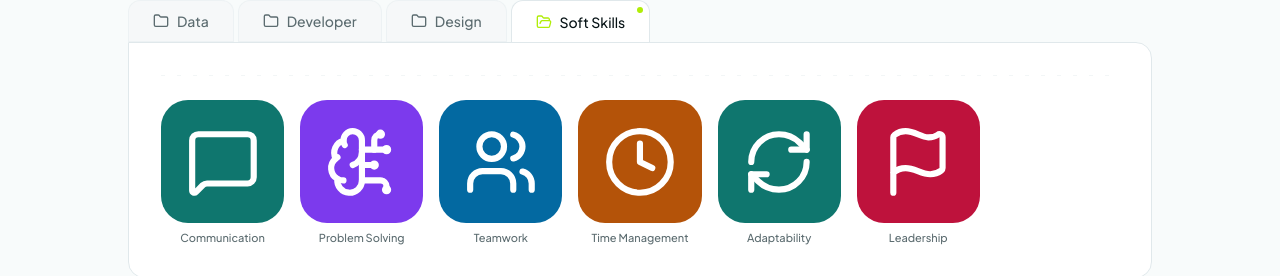
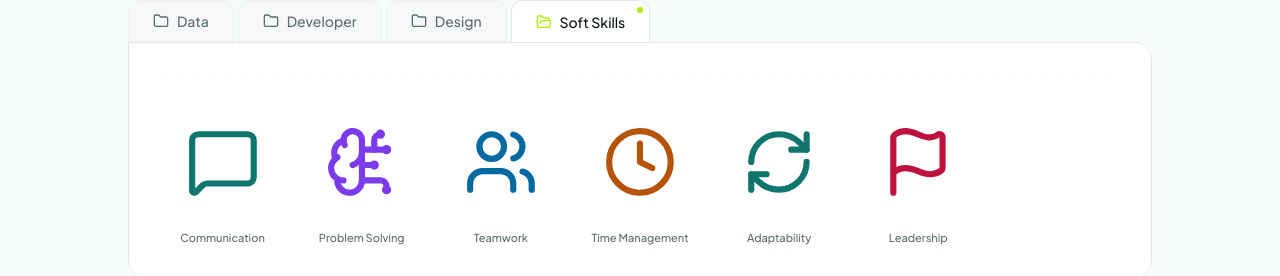
Before and after one commit to PradipaJavierFatah/PradipaPortofolioNextJs, a Next.js app: page / in a window 1280 px wide. Both pictures are taken after a click on the button "Soft Skills". Shown: the part 4177-4453 px from the top of the page. Built offline with nearby package versions, Linux system fonts and the light colour scheme; no server answers.

Commit message:
fix: correct icon IDs for Excel/PowerPoint, unify tile style (all white bg)

```diff
--- a/src/components/sections/skills-section.tsx
+++ b/src/components/sections/skills-section.tsx
@@ -19,7 +19,7 @@ const ICONS: Record<string, IconDef> = {
     /* Tech & tools — real brand logos via Iconify logos set */
     "Python":           { kind: "logo", id: "logos:python" },
     "R":                { kind: "logo", id: "logos:r-lang" },
-    "Excel":            { kind: "logo", id: "logos:microsoft-excel" },
+    "Excel":            { kind: "logo", id: "vscode-icons:file-type-excel" },
     "Looker Studio":    { kind: "logo", id: "logos:google-analytics" },
     "Tableau":          { kind: "logo", id: "logos:tableau-icon" },
     "SQL":              { kind: "logo", id: "logos:postgresql" },
@@ -39,7 +39,7 @@ const ICONS: Record<string, IconDef> = {
     "Laravel":          { kind: "logo", id: "logos:laravel" },
     "Jira":             { kind: "logo", id: "logos:jira" },
     "Figma":            { kind: "logo", id: "logos:figma" },
-    "PowerPoint":       { kind: "logo", id: "logos:microsoft-powerpoint" },
+    "PowerPoint":       { kind: "logo", id: "vscode-icons:file-type-powerpoint" },
     "Canva":            { kind: "logo", id: "logos:canva" },
     /* Soft skills — abstract lucide icons with brand colours */
     "Communication":    { kind: "lucide", Component: MessageSquare, color: "#0F766E" },
@@ -178,15 +178,15 @@ export function SkillsSection() {
                                         variants={outerVariants}
                                         whileHover="hover"
                                     >
-                                        {/* Icon tile */}
+                                        {/* Icon tile — always white bg, logo/icon inside carries the colour */}
                                         <motion.div
                                             className="w-full aspect-square rounded-[22%] flex items-center justify-center"
-                                            style={{ backgroundColor: ld ? ld.color : "#ffffff" }}
+                                            style={{ backgroundColor: "#ffffff" }}
                                             variants={ld ? {
-                                                rest:  { boxShadow: `0 4px 14px ${ld.color}44` },
-                                                hover: { boxShadow: `0 8px 28px ${ld.color}99` },
+                                                rest:  { boxShadow: `0 2px 10px ${ld.color}33` },
+                                                hover: { boxShadow: `0 8px 26px ${ld.color}66` },
                                             } : {
-                                                rest:  { boxShadow: "0 2px 10px rgba(0,0,0,0.13)" },
+                                                rest:  { boxShadow: "0 2px 10px rgba(0,0,0,0.12)" },
                                                 hover: { boxShadow: "0 7px 24px rgba(0,0,0,0.22)" },
                                             }}
                                         >
@@ -200,7 +200,10 @@ export function SkillsSection() {
                                                         style={{ width: "100%", height: "100%" }}
                                                     />
                                                 ) : (
-                                                    <FallbackIcon className="w-full h-full text-white" />
+                                                    <FallbackIcon
+                                                        className="w-full h-full"
+                                                        style={{ color: ld?.color ?? "#6b7280" }}
+                                                    />
                                                 )}
                                             </motion.span>
                                         </motion.div>
```
